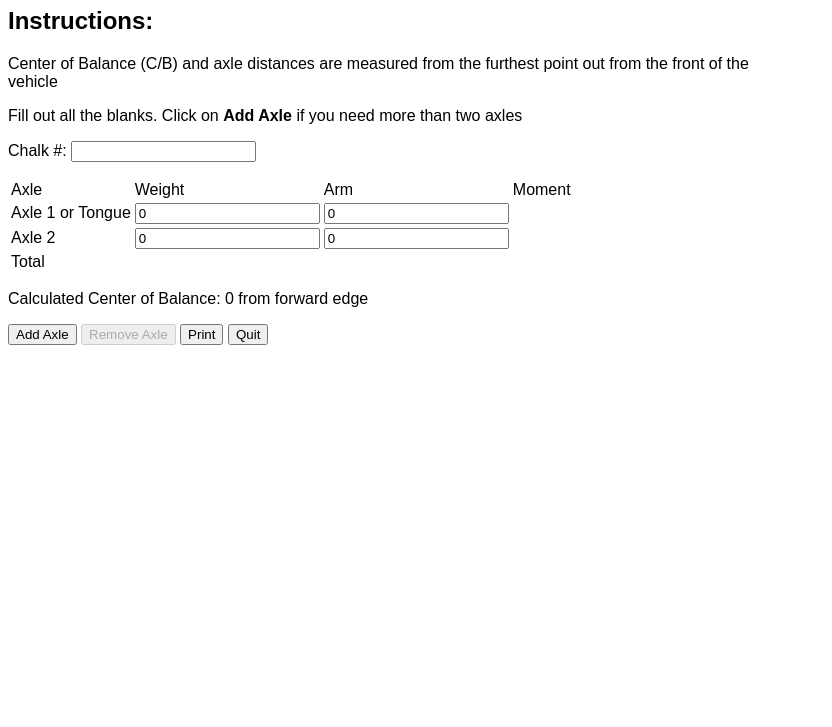
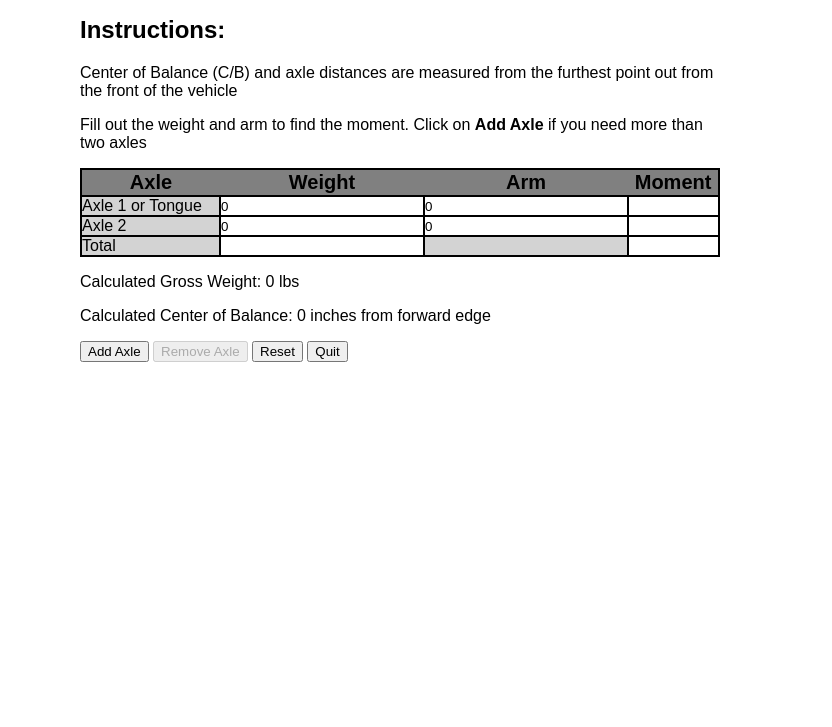
Before and after one commit to jckuhl/WAM-Sheet, an Electron app: page index.html in a window 800 px wide. Shown: the part 73-800 px from the top of the page, 832 px wide, since content can reach past the window. Drawn offline with nearby package versions, Linux system fonts and the light colour scheme.

Commit message:
Add files via upload
Updated readme, removed a useless button, added an MIT license.

```diff
--- a/index.html
+++ b/index.html
@@ -6,54 +6,65 @@
     <link rel="stylesheet" href="./styles.css">
 </head>
 <body>
+    <header>
             <h1>Center of Balance Worksheet</h1>
+    </header>
+    <div class="wrapper">
 
         <h2>Instructions:</h2>
 
         <p>Center of Balance (C/B) and axle distances are measured from the furthest point out from the front of the vehicle</p>
 
-    <p>Fill out all the blanks.  Click on <strong>Add Axle</strong> if you need more than two axles</strong></p>
+        <p>Fill out the weight and arm to find the moment.  Click on <strong>Add Axle</strong> if you need more than two axles</p>
         <div id="app">
             <form>
-            <p>
-                <label for="chalk">Chalk #: </label>
-                <input type="text" v-model="chalk">
-                <p v-if="chalk">Chalk: {{ chalk }}</p>
-            </p>
                 <table>
                     <thead>
                         <tr>
-                        <td>Axle</td>
-                        <td>Weight</td>
-                        <td>Arm</td>
-                        <td>Moment</td>
+                            <th>Axle</th>
+                            <th>Weight</th>
+                            <th>Arm</th>
+                            <th>Moment</th>
                         </tr>
                     </thead>
                     <tbody>
                         <tr v-for="(axle, index) in axles">
                             <td>Axle {{ index + 1 }} <span v-if="index === 0">or Tongue</span></td>
-                        <td><input type="text" v-model="axle.weight"></td>
-                        <td><input type="text" v-model="axle.arm"></td>
-                        <td v-if="axle.weight != 0 && axle.arm != 0">{{ getMoment(axle) }}</td>
+                            <td><input type="text"
+                                v-model="axle.weight"
+                                v-on:focus="focusWithin"
+                                v-on:focusout="focusWithout">
+                            </td>
+                            <td><input type="text"
+                                v-model="axle.arm"
+                                v-on:focus="focusWithin"
+                                v-on:focusout="focusWithout">
+                            </td>
+                            <td><span  v-if="axle.weight != 0 && axle.arm != 0">{{ getMoment(axle) }}</span></td>
                         </tr>
                         <tr>
                             <td>Total</td>
                             <td><span v-if="getTotal.weight">{{ getTotal.weight }}</span></td>
-                        <td></td>
+                            <td class="grey"></td>
                             <td><span v-if="getTotal.moment">{{ getTotal.moment }}</span></td>
                         </tr>
                     </tbody>
                 </table>
+                <p>Calculated Gross Weight:
+                        <span v-if="getTotal.weight">{{ getTotal.weight }}</span>
+                        <span v-else>0</span> lbs</p>
                 <p>Calculated Center of Balance:
                     <span v-if="!(isNaN(getCB))">{{ getCB }}</span>
                     <span v-else>0</span>
-                 from forward edge</p>
+                    inches from forward edge</p>
                 <button type="button" v-on:click="addAxle">Add Axle</button>
                 <button type="button" v-on:click="removeAxle" v-bind:disabled="axles.length < 3">Remove Axle</button>
-            <button type="button" v-on:click="print">Print</button>
-            <button type="button" v-on:click="quit">Quit</button>
+                <button type="button" v-on:click="reset">Reset</button>
+                <button type="button" v-on:click="quit" class="danger">Quit</button>
             </form>
-    </div><!-- development version, includes helpful console warnings -->
+        </div>
+    </div>
+    <!-- development version, includes helpful console warnings -->
     <script src="https://cdn.jsdelivr.net/npm/vue/dist/vue.js"></script>
     <script src="index.js"></script>
 </body>
--- a/index.js
+++ b/index.js
@@ -4,8 +4,6 @@ const remote = electron.remote;
 const app = new Vue({
     el: '#app',
     data: {
-        chalk: '',
-        cb: 0,
         axles: [
             {
                 weight: 0,
@@ -25,19 +23,24 @@ const app = new Vue({
     },
     computed: {
         getTotal() {
-            this.total.weight = this.axles.map((axles)=> axles.weight).reduce((x,y)=> parseInt(x) + parseInt(y));
-            this.total.moment = this.axles.map((axles)=> axles.moment).reduce((x,y)=> parseInt(x) + parseInt(y));
+            let totalWeight = 0;
+            let totalMoment = 0;
+            for(let axle of this.axles) {
+                totalWeight += parseInt(axle.weight);
+                totalMoment += parseInt(axle.moment);
+            }
+            this.total.weight = totalWeight;
+            this.total.moment = totalMoment;
             return this.total;
         },
         getCB() {
-            this.cb = (this.total.moment / this.total.weight).toFixed(2);
-            return this.cb;
+            return (this.total.moment / this.total.weight).toFixed(2);
         }
     },
     methods: {
         getMoment(axle) {
             axle.moment = axle.weight * axle.arm;
-            return axle.moment;
+            return !isNaN(axle.moment) ? axle.moment : 'Invalid Values';
         },
         addAxle: function() {
             event.preventDefault();
@@ -50,12 +53,34 @@ const app = new Vue({
                 this.axles.pop();
             }
         },
-        print: function() {
-            console.log('calling printer');
-        },
         quit: function() {
             const window = remote.getCurrentWindow();
             window.close();
+        },
+        reset: function() {
+            this.axles = [
+                {
+                    weight: 0,
+                    arm: 0,
+                    moment: 0
+                },
+                {
+                    weight: 0,
+                    arm: 0,
+                    moment: 0
+                }
+
+            ]
+        },
+        focusWithin: function() {
+            if(event.target.parentElement.nodeName === 'TD'){
+                event.target.parentElement.style.backgroundColor = '#ff8';
+            }
+        },
+        focusWithout: function() {
+            if(event.target.parentElement.nodeName === 'TD'){
+                event.target.parentElement.style.backgroundColor = 'white';
+            }
         }
     }
 });
--- a/package.json
+++ b/package.json
@@ -4,7 +4,10 @@
   "description": "",
   "main": "main.js",
   "scripts": {
-    "start": "electron ."
+    "start": "electron .",
+    "package-mac": "electron-packager . --overwrite --platform=darwin --arch=x64 --icon=assets/cargo.icns --prune=true --out=release-builds",
+   "package-win": "electron-packager . electron-tutorial-app --overwrite --asar=true --platform=win32 --arch=ia32 --icon=assets/cargo.ico --prune=true --out=release-builds --version-string.CompanyName=CE --version-string.FileDescription=CE --version-string.ProductName=\"Wam Sheet\"",
+   "package-linux": "electron-packager . electron-tutorial-app --overwrite --asar=true --platform=linux --arch=x64 --icon=assets/cargo.png --prune=true --out=release-builds"
   },
   "author": "Jonathan Kuhl",
   "license": "ISC",
--- a/styles.css
+++ b/styles.css
@@ -1,3 +1,62 @@
 body {
     font-family: Arial, Helvetica, sans-serif;
+    margin: 0;
+    padding: 0;
 }
+
+thead {
+    background-color: grey;
+}
+
+td:first-child, .grey {
+    background-color: lightgray;
+}
+
+.wrapper {
+    margin: 0 auto;
+    width: 80%;
+}
+
+header {
+    background-color: grey;
+    width: 100%;
+    margin: 0;
+    padding: 1rem;
+}
+
+h1 {
+    margin: 0;
+    text-align: center;
+}
+
+table {
+    width: 100%;
+    border-collapse: collapse;
+}
+
+td input {
+    width: 100%;
+    height: 100%;
+    padding: 0;
+    margin: 0;
+    border: none;
+    outline: none;
+}
+
+td input:focus {
+    background-color: #ff8;
+}
+
+td {
+    padding: 0;
+    margin: 0;
+    border: 2px solid black;
+}
+
+th {
+    font-size: 1.25rem;
+}
+
+thead {
+    border: 2px solid black;
+}
```
Also changed, not shown: main.js (+1 -9 lines), README.md, assets/cargo.ico (added), assets/cargo.png (added), 2 other files. Lines whose indentation alone changed are shown as unchanged.
